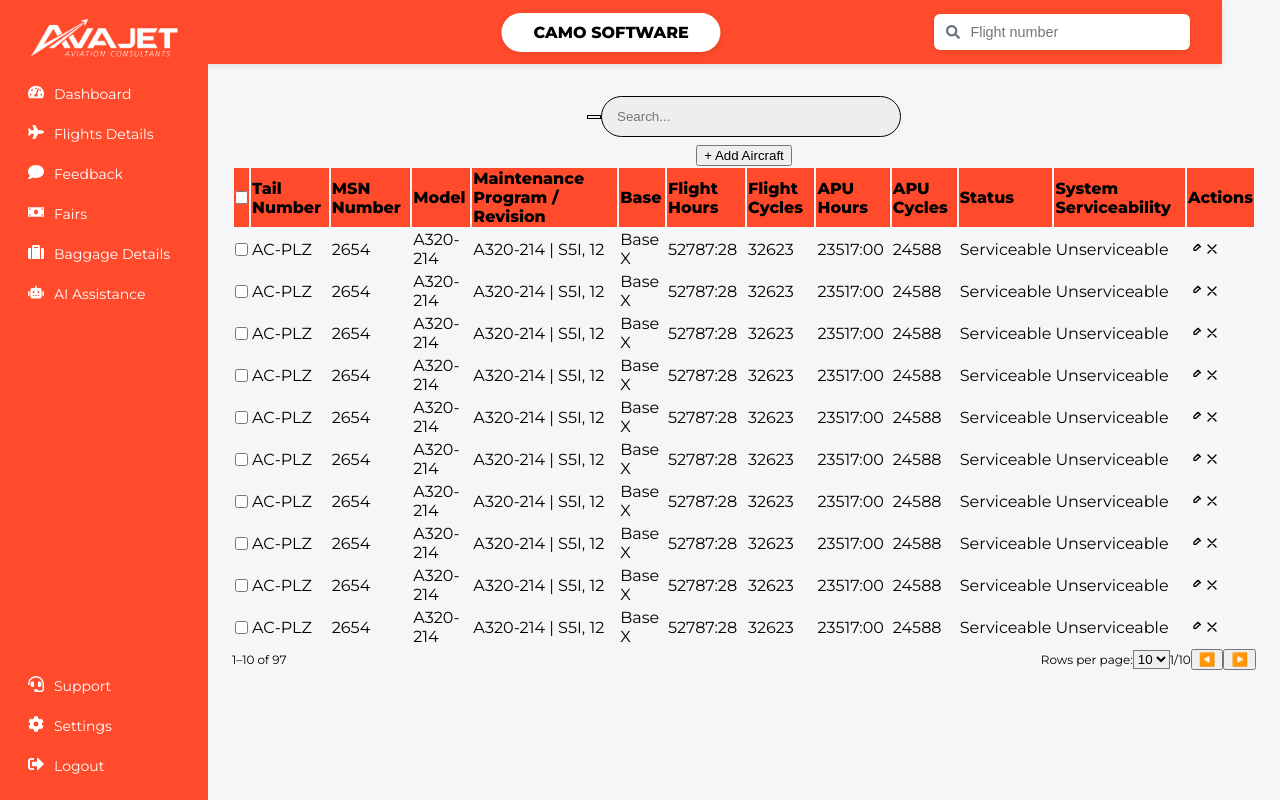
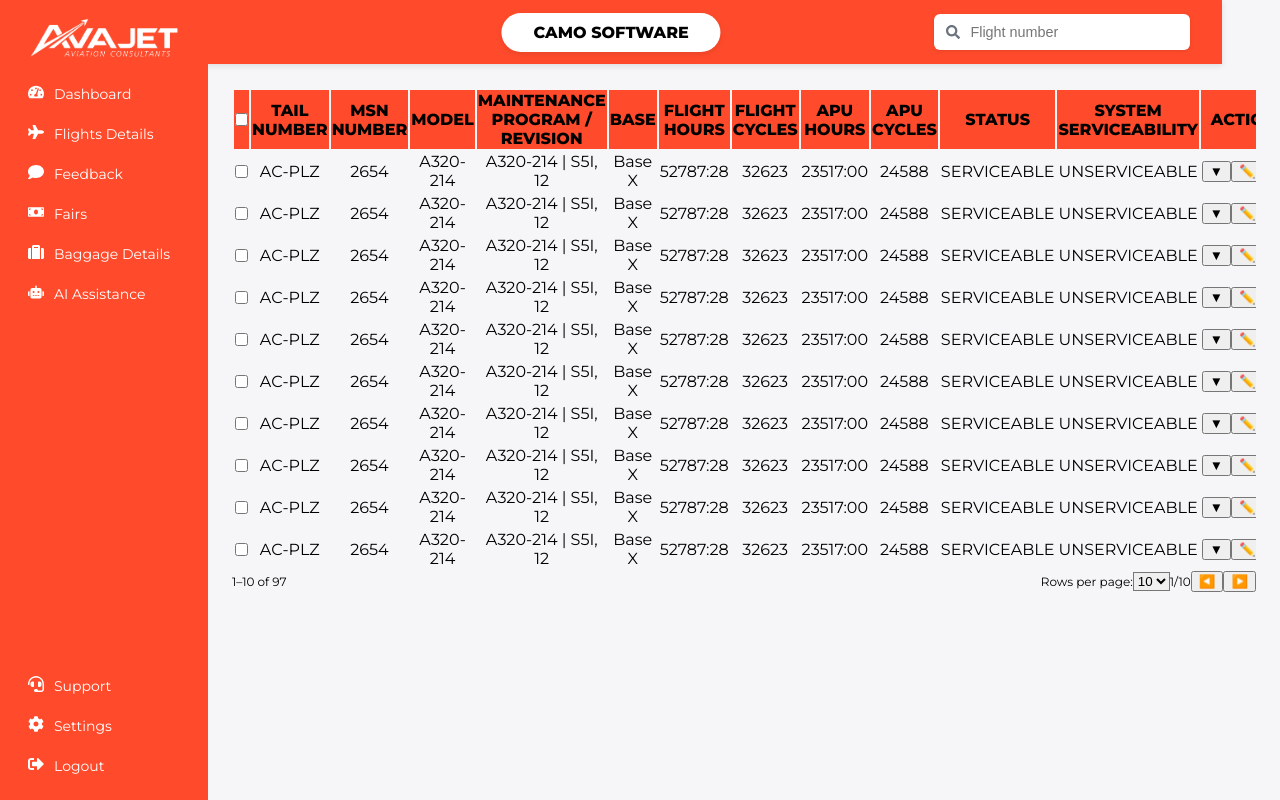
Before and after one commit to Dhairyash-Aswani/Pilot-Project-1-, a React (Vite) app in the folder client/: page /my-aircraft in a window 1280 px wide. Built offline with nearby package versions, Linux system fonts and the light colour scheme; sample sign-in values are in the browser's storage.

Commit message:
Added Drop-down in my-aircraft table and redirection for a/c details, also created a new file AircraftDetails.jsx

```diff
--- a/client/src/assets/style.css
+++ b/client/src/assets/style.css
@@ -107,10 +107,9 @@ button.ghost {
 }
 
 .icon-button svg {
-  width: 16px;
-  height: 16px;
+  width: 25px; /* bigger icon */
+  height: 25px;
 }
-
 .icon-button:hover {
   color: #2563eb; /* blue on hover - adjust as needed */
 }
--- /dev/null
+++ b/client/src/pages/AircraftDetails.jsx
@@ -0,0 +1,119 @@
+import React, { useState } from "react";
+import { useParams } from "react-router-dom";
+
+const AircraftDetail = () => {
+  const { id } = useParams(); // You can fetch specific aircraft data here
+  const [activeTab, setActiveTab] = useState("General Info");
+
+  const tabs = [
+    "General Info",
+    "Aircraft Detail",
+    "Operational Details",
+    "Maintenance History",
+    "Weight And Balance",
+    "Cabin Configuration",
+  ];
+
+  return (
+    <div className="p-6 mt-[4rem]">
+      {/* Tabs */}
+      <div className="flex gap-6 border-b border-gray-300 mb-6 overflow-x-auto">
+        {tabs.map((tab) => (
+          <button
+            key={tab}
+            onClick={() => setActiveTab(tab)}
+            className={`pb-2 text-sm font-medium whitespace-nowrap ${
+              activeTab === tab
+                ? "border-b-2 border-red-500 text-red-500"
+                : "text-gray-600 hover:text-red-500"
+            }`}
+          >
+            {tab}
+          </button>
+        ))}
+      </div>
+
+      {/* Main Info Section */}
+      <div className="grid grid-cols-1 md:grid-cols-2 gap-6 mb-6">
+        {/* Image Section */}
+        <div className="bg-white shadow rounded-lg p-4 flex flex-col items-center">
+          <img
+            src="../assets/aircraft.png"
+            alt="Aircraft"
+            className="rounded-lg w-full object-cover"
+          />
+          <button className="mt-3 px-4 py-2 bg-gray-200 hover:bg-gray-300 rounded text-sm">
+            Upload Image
+          </button>
+        </div>
+
+        {/* Info Card */}
+        <div className="bg-white shadow rounded-lg p-4">
+          <div className="grid grid-cols-2 gap-y-3 text-sm">
+            <p>
+              <span className="font-medium">Tail Number:</span> AC-PLZ
+            </p>
+            <p>
+              <span className="font-medium">Induction Date:</span> 12/02/23
+            </p>
+            <p>
+              <span className="font-medium">MSN Number:</span> 2654
+            </p>
+            <p>
+              <span className="font-medium">Aircraft Hours:</span> 52629
+            </p>
+            <p>
+              <span className="font-medium">Model:</span> A320-214
+            </p>
+            <p>
+              <span className="font-medium">Aircraft Cycles:</span> 34823
+            </p>
+            <p>
+              <span className="font-medium">Manufacture Date:</span> 01/05/05
+            </p>
+          </div>
+        </div>
+      </div>
+
+      {/* Engine Information */}
+      <div className="bg-white shadow rounded-lg p-4">
+        <h3 className="font-medium mb-3">Engine Information</h3>
+        <table className="w-full text-sm border border-gray-200 rounded-lg overflow-hidden">
+          <thead className="bg-gray-100">
+            <tr>
+              {[
+                "Position",
+                "Part Number",
+                "Serial Number",
+                "TSN",
+                "CSN",
+                "TSO",
+                "CSO",
+              ].map((header) => (
+                <th
+                  key={header}
+                  className="px-3 py-2 text-left font-normal text-gray-700"
+                >
+                  {header}
+                </th>
+              ))}
+            </tr>
+          </thead>
+          <tbody>
+            <tr className="border-t border-gray-200">
+              <td className="px-3 py-2">Engine 1</td>
+              <td className="px-3 py-2">CFM56-5B4/P</td>
+              <td className="px-3 py-2">123456</td>
+              <td className="px-3 py-2">28300</td>
+              <td className="px-3 py-2">2160</td>
+              <td className="px-3 py-2">800</td>
+              <td className="px-3 py-2">50</td>
+            </tr>
+          </tbody>
+        </table>
+      </div>
+    </div>
+  );
+};
+
+export default AircraftDetail;
--- a/client/src/pages/MyAircraft.jsx
+++ b/client/src/pages/MyAircraft.jsx
@@ -1,153 +1,138 @@
-import React from "react";
+import React, { useState } from "react";
+import { useNavigate } from "react-router-dom";
 
 const MyAircraft = () => {
+  const [expandedRow, setExpandedRow] = useState(null);
+  const navigate = useNavigate();
+
+  const toggleRow = (rowIndex) => {
+    setExpandedRow(expandedRow === rowIndex ? null : rowIndex);
+  };
+
+  const handleModuleClick = (route) => {
+    if (route) navigate(route);
+  };
+
+  const moduleButtons = [
+    { label: "Attachments", icon: "📎" },
+    { label: "A/C Detail", icon: "🛩️", route: "/aircraft-details" },
+    { label: "Configuration", icon: "⚙️" },
+    { label: "Maintenance Tasks", icon: "⏱️" },
+    { label: "Aircraft Defects", icon: "⚠️" },
+    { label: "TechLog Configuration", icon: "📝" },
+    { label: "TechLog", icon: "🛠️" },
+    { label: "Aircraft Flights", icon: "✈️" },
+    { label: "Daily Utilization", icon: "📊" },
+    { label: "Check Work Pack", icon: "📋" },
+    { label: "Aircraft Account", icon: "💳" },
+    { label: "Oil Uplifts Setup", icon: "🛢️" },
+  ];
+
   return (
     <div className="pt-6 pl-6 pr-6 mt-[4rem]">
-      {/* Top section with Search & Add */}
-      <div className="flex flex-col lg:flex-row justify-between items-center mb-6 gap-4">
-        {/* Search bar and filter */}
-        <div className="flex items-center gap-2">
-          {/* Filter Button */}
-          <button className="h-10 w-10 flex items-center justify-center border border-gray-300 rounded-md bg-white shadow-sm">
-            <svg
-              xmlns="http://www.w3.org/2000/svg"
-              className="h-4 w-4 text-gray-600"
-              fill="none"
-              viewBox="0 0 24 24"
-              stroke="currentColor"
-            >
-              <path
-                strokeLinecap="round"
-                strokeLinejoin="round"
-                strokeWidth={2}
-                d="M3 4a1 1 0 011-1h16a1 1 0 011 1v2l-6 6v5l-4 2v-7L3 6V4z"
-              />
-            </svg>
-          </button>
-
-          {/* Search Input */}
-          <div className="relative">
-            <input
-              type="text"
-              placeholder="Search..."
-              className="h-10 w-[300px] pl-10 pr-4 rounded-full border border-gray-300 text-sm placeholder:text-gray-400 focus:outline-none focus:ring-2 focus:ring-blue-400"
-            />
-            <div className="absolute left-3 top-1/2 transform -translate-y-1/2 text-gray-400">
-              <svg
-                xmlns="http://www.w3.org/2000/svg"
-                className="h-4 w-4"
-                fill="none"
-                viewBox="0 0 24 24"
-                stroke="currentColor"
-              >
-                <path
-                  strokeLinecap="round"
-                  strokeLinejoin="round"
-                  strokeWidth={2}
-                  d="M21 21l-4.35-4.35M10 18a8 8 0 100-16 8 8 0 000 16z"
-                />
-              </svg>
-            </div>
-          </div>
-        </div>
-
-        {/* Add Aircraft Button */}
-        <button className="h-10 px-5 bg-blue-600 hover:bg-blue-700 text-white rounded-md text-sm font-medium transition">
-          + Add Aircraft
-        </button>
-      </div>
-
-      {/* Data Table */}
+      {/* Table */}
       <div className="overflow-x-auto bg-white shadow rounded-lg">
-        <table className="w-full text-sm text-left text-gray-800 border-separate border-spacing-0">
+        <table className="w-full text-sm text-center text-gray-800 border-separate border-spacing-0">
           <thead className="bg-[#FF4B2B] text-white">
             <tr>
               <th className="px-3 py-3">
                 <input type="checkbox" />
               </th>
-              <th className="px-3 py-3 font-semibold">Tail Number</th>
-              <th className="px-3 py-3 font-semibold">MSN Number</th>
-              <th className="px-3 py-3 font-semibold">Model</th>
-              <th className="px-3 py-3 font-semibold">Maintenance Program / Revision</th>
-              <th className="px-3 py-3 font-semibold">Base</th>
-              <th className="px-3 py-3 font-semibold">Flight Hours</th>
-              <th className="px-3 py-3 font-semibold">Flight Cycles</th>
-              <th className="px-3 py-3 font-semibold">APU Hours</th>
-              <th className="px-3 py-3 font-semibold">APU Cycles</th>
-              <th className="px-3 py-3 font-semibold">Status</th>
-              <th className="px-3 py-3 font-semibold">System Serviceability</th>
-              <th className="px-3 py-3 font-semibold">Actions</th>
+              {[
+                "Tail Number",
+                "MSN Number",
+                "Model",
+                "Maintenance Program / Revision",
+                "Base",
+                "Flight Hours",
+                "Flight Cycles",
+                "APU Hours",
+                "APU Cycles",
+                "Status",
+                "System Serviceability",
+                "Actions",
+              ].map((h) => (
+                <th
+                  key={h}
+                  className="px-3 py-3 font-normal uppercase text-xs text-center"
+                >
+                  {h}
+                </th>
+              ))}
             </tr>
           </thead>
+
           <tbody className="divide-y divide-gray-100">
             {[...Array(10)].map((_, i) => (
-              <tr key={i} className="hover:bg-gray-50">
-                <td className="px-3 py-3 text-center">
+              <React.Fragment key={i}>
+                <tr className="hover:bg-gray-50">
+                  <td className="px-3 py-3">
                     <input type="checkbox" />
                   </td>
-                <td className="px-3 py-3">AC-PLZ</td>
-                <td className="px-3 py-3">2654</td>
-                <td className="px-3 py-3">A320-214</td>
-                <td className="px-3 py-3">A320-214 | S5I, 12</td>
-                <td className="px-3 py-3">Base X</td>
-                <td className="px-3 py-3">52787:28</td>
-                <td className="px-3 py-3">32623</td>
-                <td className="px-3 py-3">23517:00</td>
-                <td className="px-3 py-3">24588</td>
-                <td className="px-3 py-3 text-green-600">Serviceable</td>
-                <td className="px-3 py-3 text-red-600">Unserviceable</td>
+                  <td>AC-PLZ</td>
+                  <td>2654</td>
+                  <td>A320-214</td>
+                  <td>A320-214 | S5I, 12</td>
+                  <td>Base X</td>
+                  <td>52787:28</td>
+                  <td>32623</td>
+                  <td>23517:00</td>
+                  <td>24588</td>
+                  <td className="uppercase text-green-600 font-semibold">
+                    Serviceable
+                  </td>
+                  <td className="uppercase text-red-600 font-semibold">
+                    Unserviceable
+                  </td>
                   <td className="px-4 py-3">
-                  <div className="flex items-center gap-3">
-                    {/* Edit Icon */}
+                    <div className="flex items-center gap-3 justify-end">
+                      {/* Expand/Collapse Button */}
                       <button
-                      className="icon-button text-gray-600 hover:text-blue-600"
-                      title="Edit"
+                        title="Expand"
+                        onClick={() => toggleRow(i)}
+                        className="text-gray-600 hover:text-black"
                       >
-                      <svg
-                        xmlns="http://www.w3.org/2000/svg"
-                        className="h-4 w-4"
-                        fill="none"
-                        viewBox="0 0 24 24"
-                        stroke="currentColor"
-                        strokeWidth={2}
-                      >
-                        <path
-                          strokeLinecap="round"
-                          strokeLinejoin="round"
-                          d="M15.232 5.232l3.536 3.536M9 11l6-6 3 3-6 6H9v-3z"
-                        />
-                      </svg>
+                        {expandedRow === i ? "▲" : "▼"}
                       </button>
 
-                    {/* Delete Icon */}
-                    <button
-                      className="icon-button text-gray-600 hover:text-red-600"
-                      title="Delete"
-                    >
-                      <svg
-                        xmlns="http://www.w3.org/2000/svg"
-                        className="h-4 w-4"
-                        fill="none"
-                        viewBox="0 0 24 24"
-                        stroke="currentColor"
-                        strokeWidth={2}
-                      >
-                        <path
-                          strokeLinecap="round"
-                          strokeLinejoin="round"
-                          d="M6 18L18 6M6 6l12 12"
-                        />
-                      </svg>
+                      {/* Edit */}
+                      <button className="text-gray-600 hover:text-blue-600">
+                        ✏️
+                      </button>
+
+                      {/* Delete */}
+                      <button className="text-gray-600 hover:text-red-600">
+                        🗑️
                       </button>
                     </div>
                   </td>
                 </tr>
+
+                {/* Expanded Row */}
+                {expandedRow === i && (
+                  <tr>
+                    <td colSpan={13} className="bg-gray-50 p-6">
+                      <div className="grid grid-cols-2 md:grid-cols-4 lg:grid-cols-6 gap-4">
+                        {moduleButtons.map((btn, idx) => (
+                          <button
+                            key={idx}
+                            onClick={() => handleModuleClick(btn.route)}
+                            className="flex items-center gap-2 bg-gray-200 hover:bg-gray-300 text-gray-700 px-4 py-3 rounded-md text-sm w-full justify-start"
+                          >
+                            <span>{btn.icon}</span> {btn.label}
+                          </button>
+                        ))}
+                      </div>
+                    </td>
+                  </tr>
+                )}
+              </React.Fragment>
             ))}
           </tbody>
         </table>
       </div>
 
-      {/* Pagination Footer */}
+      {/* Pagination */}
       <div className="flex justify-between items-center text-sm text-gray-600 mt-4">
         <span>1–10 of 97</span>
         <div className="flex items-center gap-2">
--- a/client/src/routes/AppRoutes.jsx
+++ b/client/src/routes/AppRoutes.jsx
@@ -4,6 +4,7 @@ import Login from '../pages/Login';
 import Signup from '../pages/Signup';
 import Dashboard from '../pages/Dashboard';
 import MyAircraft from '../pages/MyAircraft'; // ✅ Component name stays PascalCase
+import AircraftDetails from '../pages/AircraftDetails';
 import ProtectedRoute from './ProtectedRoute';
 import Layout from '../components/Layout';
 
@@ -37,6 +38,17 @@ const AppRoutes = () => {
         }
       />
 
+      <Route
+        path="/aircraft-details" // ✅ Changed to kebab-case
+        element={
+          <ProtectedRoute>
+            <Layout>
+              <AircraftDetails />
+            </Layout>
+          </ProtectedRoute>
+        }
+      />
+
       {/* Catch-all */}
       <Route path="*" element={<Navigate to="/login" />} />
     </Routes>
```
Also changed, not shown: client/src/assets/aircraft.png (added). Lines whose indentation alone changed are shown as unchanged.
